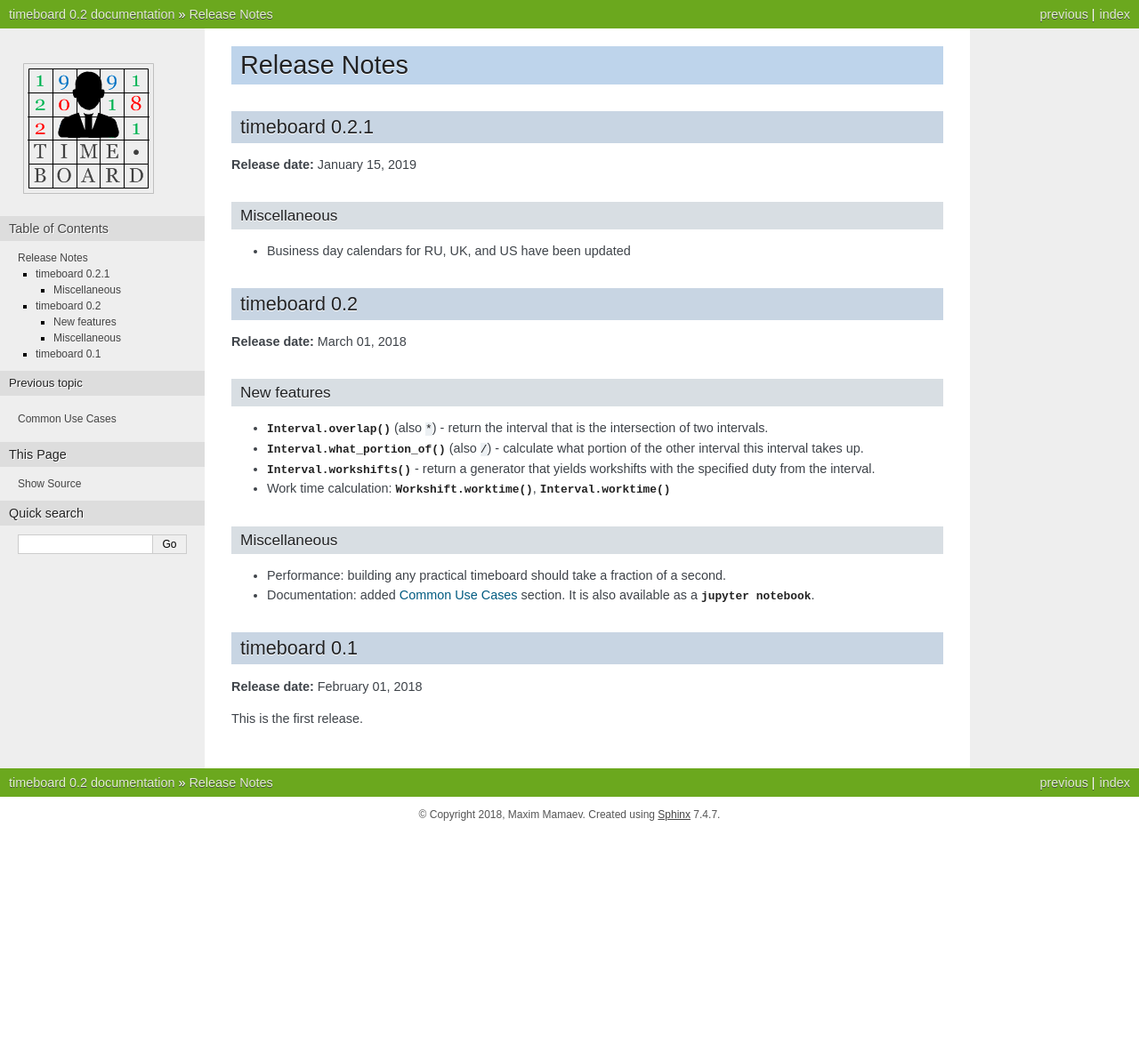
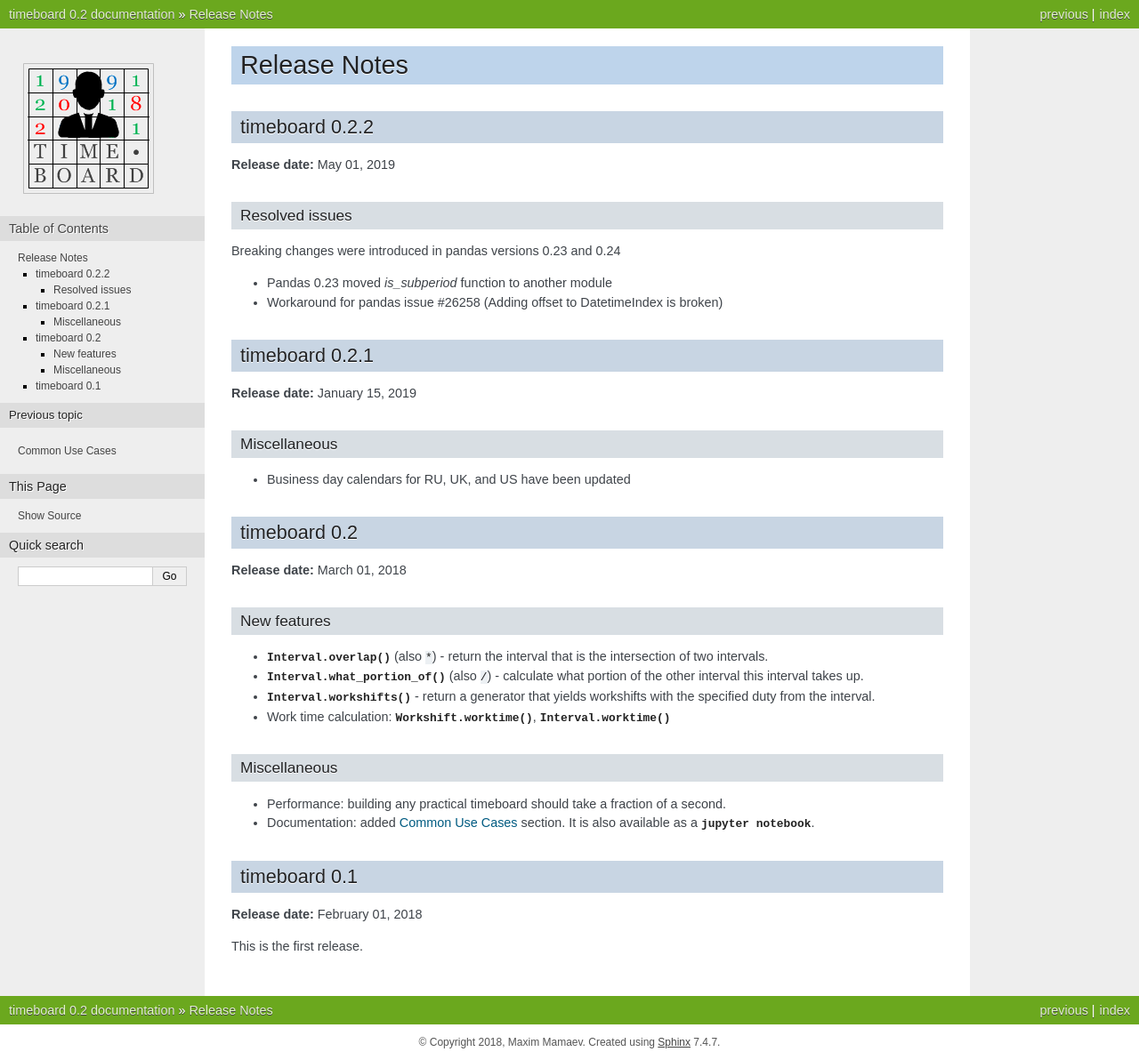
Before and after one commit to mmamaev/timeboard, a Sphinx documentation site: the page built from doc/source/release_notes.rst, in a window 1280 px wide. Shown: the whole page at 89% size. Built offline with Sphinx 7.4.7, drawn with Linux system fonts in a browser that asks for light colours; before the commit the page ends 936 px from its top, so only the background shows below that.

Commit message:
add version 0.2.2

```diff
--- a/doc/source/release_notes.rst
+++ b/doc/source/release_notes.rst
@@ -1,6 +1,20 @@
 ***************
 Release Notes
 ***************
+
+timeboard 0.2.2
+===============
+
+**Release date:** May 01, 2019
+
+Resolved issues
+---------------
+
+Breaking changes were introduced in pandas versions 0.23 and 0.24
+
+* Pandas 0.23 moved `is_subperiod` function to another module
+* Workaround for pandas issue #26258 (Adding offset to DatetimeIndex is broken)
+
 
 timeboard 0.2.1
 ===============
```
